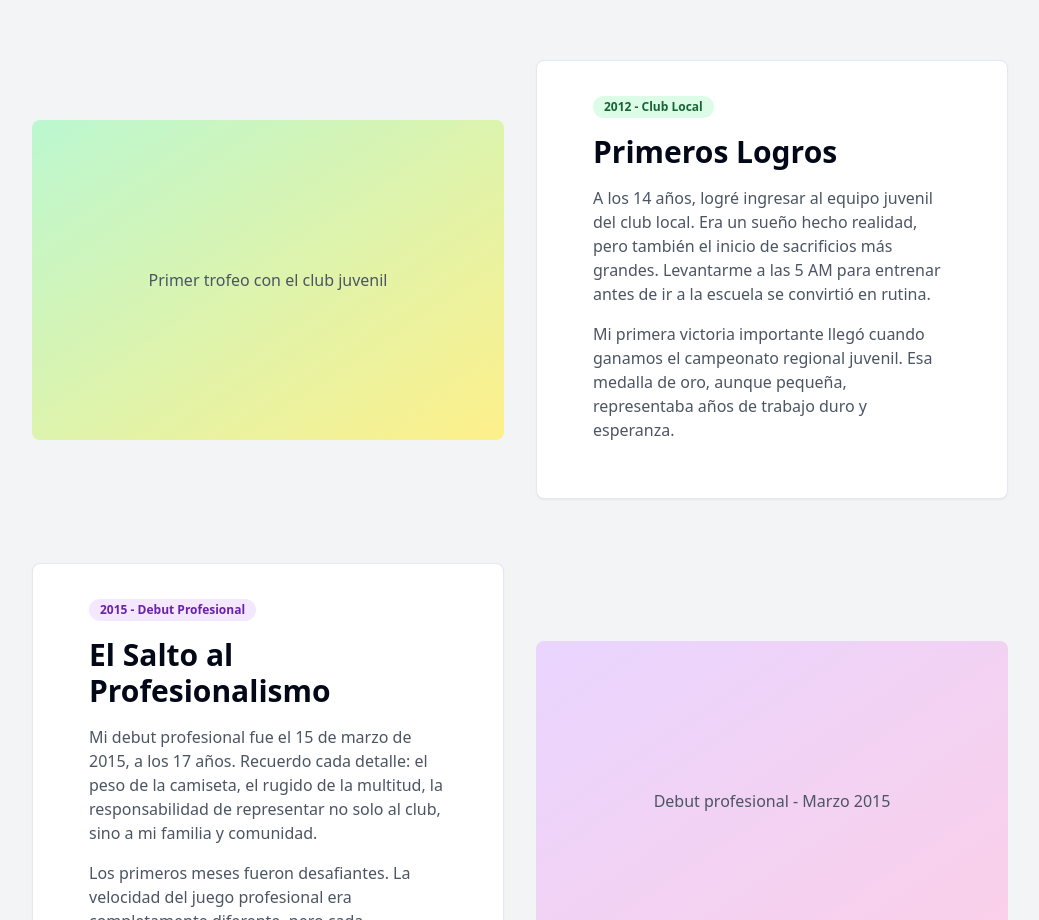
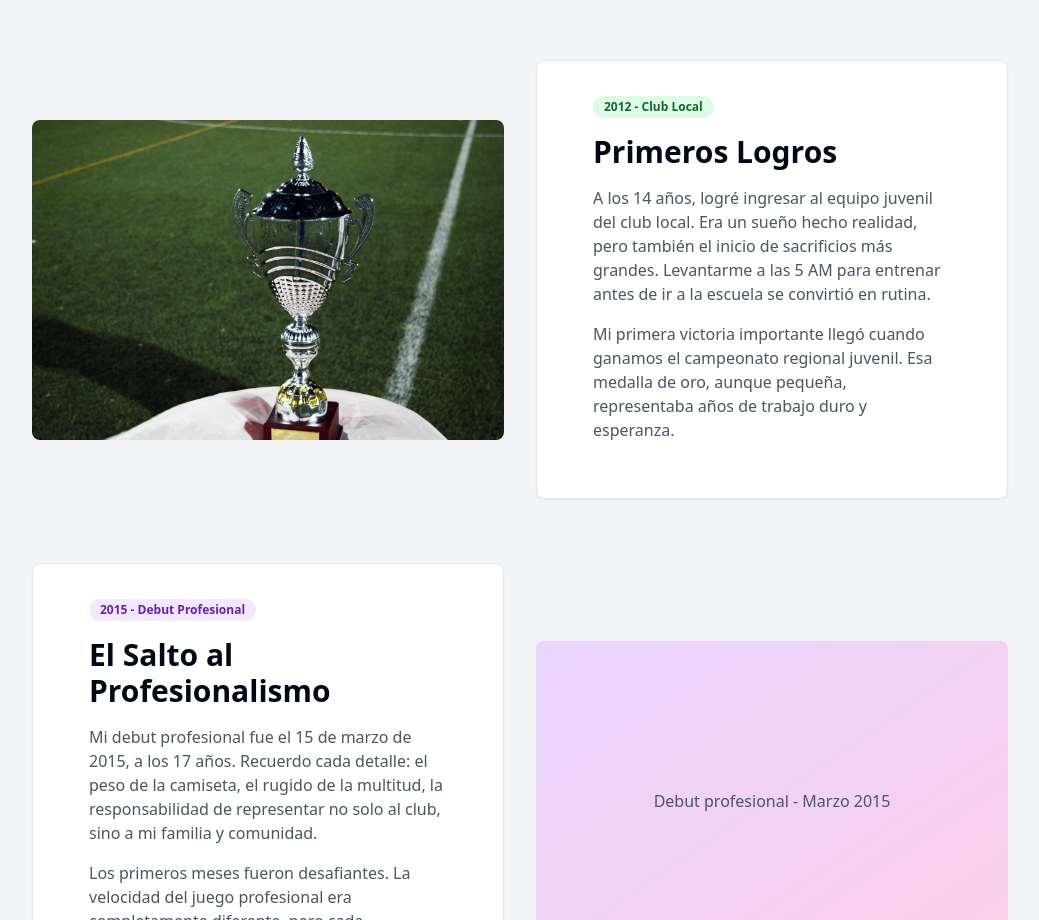
Before and after one commit to denisvela/web, a React (Vite) app: page /historia in a window 1280 px wide. Shown: the part 1740-2660 px from the top of the page, without its empty margins (120-1159 px from the left). Built offline with nearby package versions, Linux system fonts and the light colour scheme.

Commit message:
Add image to "Primeros Logros" section
Added the provided image next to the "Primeros Logros" section in the history page.

```diff
--- a/src/pages/Historia.tsx
+++ b/src/pages/Historia.tsx
@@ -1,8 +1,10 @@
+
 import React from 'react';
 import { Button } from "@/components/ui/button";
 import { Card, CardContent } from "@/components/ui/card";
 import { Badge } from "@/components/ui/badge";
 import { Link } from 'react-router-dom';
+
 const Historia = () => {
   return <div className="min-h-screen bg-gray-900 text-white">
       {/* Header */}
@@ -97,8 +99,12 @@ const Historia = () => {
                   </CardContent>
                 </Card>
               </div>
-              <div className="lg:w-1/2 h-80 bg-gradient-to-br from-green-200 to-yellow-200 rounded-lg flex items-center justify-center">
-                <p className="text-gray-600 text-center px-4">Primer trofeo con el club juvenil</p>
+              <div className="lg:w-1/2 h-80 rounded-lg overflow-hidden">
+                <img
+                  src="/lovable-uploads/f98e3e1b-97f7-40d3-8f07-3d356efd28f5.png"
+                  alt="Primer trofeo con el club juvenil"
+                  className="w-full h-full object-cover"
+                />
               </div>
             </div>
 
@@ -242,4 +248,5 @@ const Historia = () => {
       </div>
     </div>;
 };
+
 export default Historia;
```
Also changed, not shown: public/lovable-uploads/f98e3e1b-97f7-40d3-8f07-3d356efd28f5.png (added).
